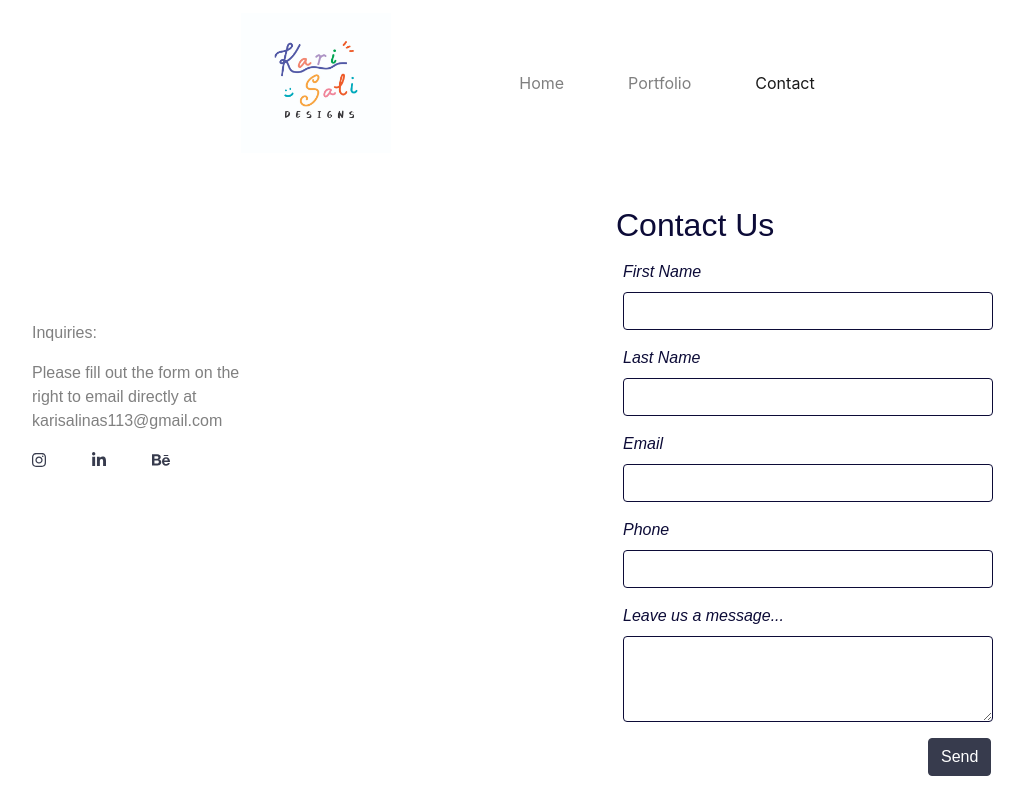
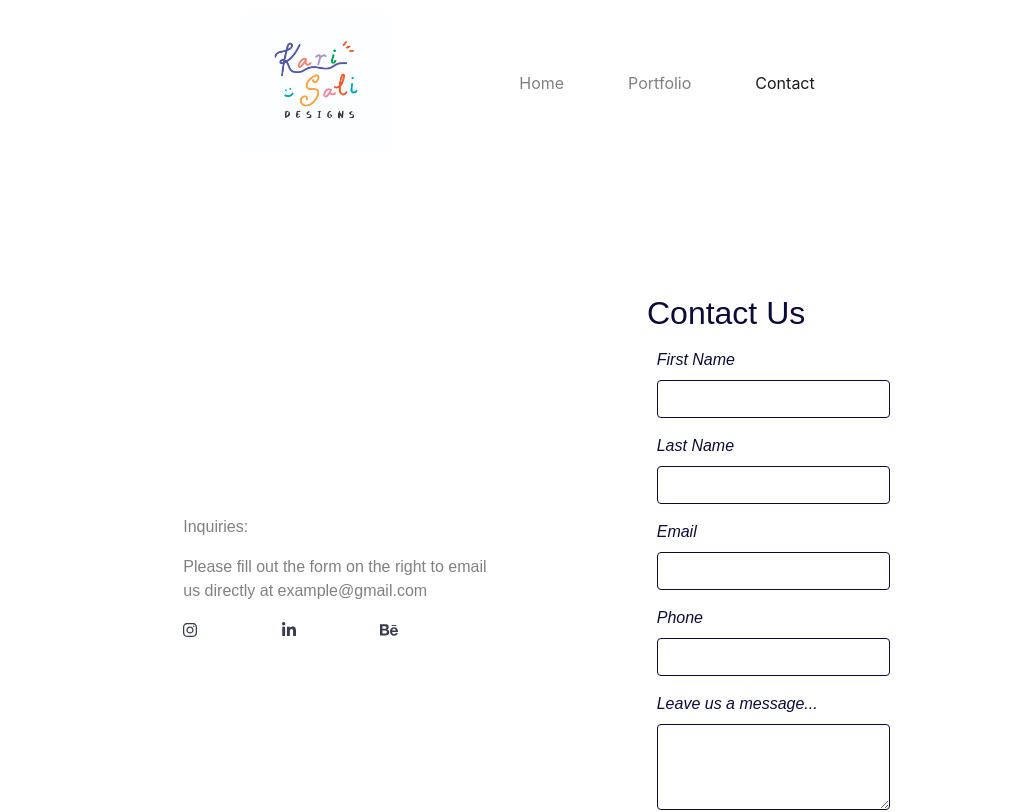
Before and after one commit to mehrdaddarraji/karime-salinas-frontend, a React (Create React App) app in the folder client/: page /contact in a window 1280 px wide. Shown: the top 812 px of the page, without its empty margins (96-1120 px from the left). Built offline with nearby package versions, Linux system fonts and the light colour scheme.

Commit message:
temp commit

```diff
--- a/client/src/components/Email.jsx
+++ b/client/src/components/Email.jsx
@@ -67,7 +67,7 @@ class Email extends Component {
     render() {
         return (
             <form id= 'main-form' onSubmit={this.handleSubmit} ref='form'>
-                <div style={{fontFamily: '"Avantgarde", sans-serif', color:'#0C0B37', width:'400px'}}>
+                <div style={{fontFamily: '"Avantgarde", sans-serif', color:'#0C0B37', width:'auto'}}>
 
                     <div className="form-group" style={{ marginLeft:'2%' }}>
                         <h2>Contact Us</h2>
--- a/client/src/pages/Contact.js
+++ b/client/src/pages/Contact.js
@@ -1,16 +1,15 @@
 import React, {Component} from 'react';
 import Email from '../components/Email';
-
 
 class Contact extends Component {
     render() {
         return (
 
-            <div style={{overflow:'hidden', marginTop:'40px', marginLeft:'10%'}}>
-                <div style={{fontFamily: '"Avantgarde", sans-serif', color:'grey', marginTop:'10%', width:'20%', float:'left'}}>
+            <div style={{overflow:'hidden', margin:'10%', display:'flex', flexWrap:'wrap', justifyContent:'space-evenly', alignItems:'center'}}>
+                <div style={{fontFamily: '"Avantgarde", sans-serif', width:'30%', color:'grey', display:'flex', alignSelf:'auto', flexDirection:'column', order:'1'}}>
                         <p>Inquiries:</p>
-                        <p>Please fill out the form on the right to email directly at karisalinas113@gmail.com</p>
-                        <div style={{width:'60%', display:'flex', alignItems:'flex-start', justifyContent:'space-between'}}>
+                        <p>Please fill out the form on the right to email us directly at example@gmail.com</p>
+                        <div style={{width:'70%', display:'flex', alignItems:'flex-start', justifyContent:'space-between'}}>
                             <a href="https://www.instagram.com/karidesigns3/"><div className="fab fa-instagram" style={{color:'#373B4D'}}></div></a>
                             <a href="https://www.linkedin.com/in/karime-salinas-b9098616b/"><div className="fab fa-linkedin-in" style={{color:'#373B4D'}}></div></a>
                             <a href="https://www.behance.net/karimesalinas"><div className="fab fa-behance" style={{color:'#373B4D'}}></div></a>
@@ -18,7 +17,7 @@ class Contact extends Component {
                 </div>
 
 
-                <div style={{width:'50%', float:'right'}}>
+                <div style={{display:'flex', alignSelf:'auto', order:'2'}}>
                     <Email />
                 </div>
             </div>
```
